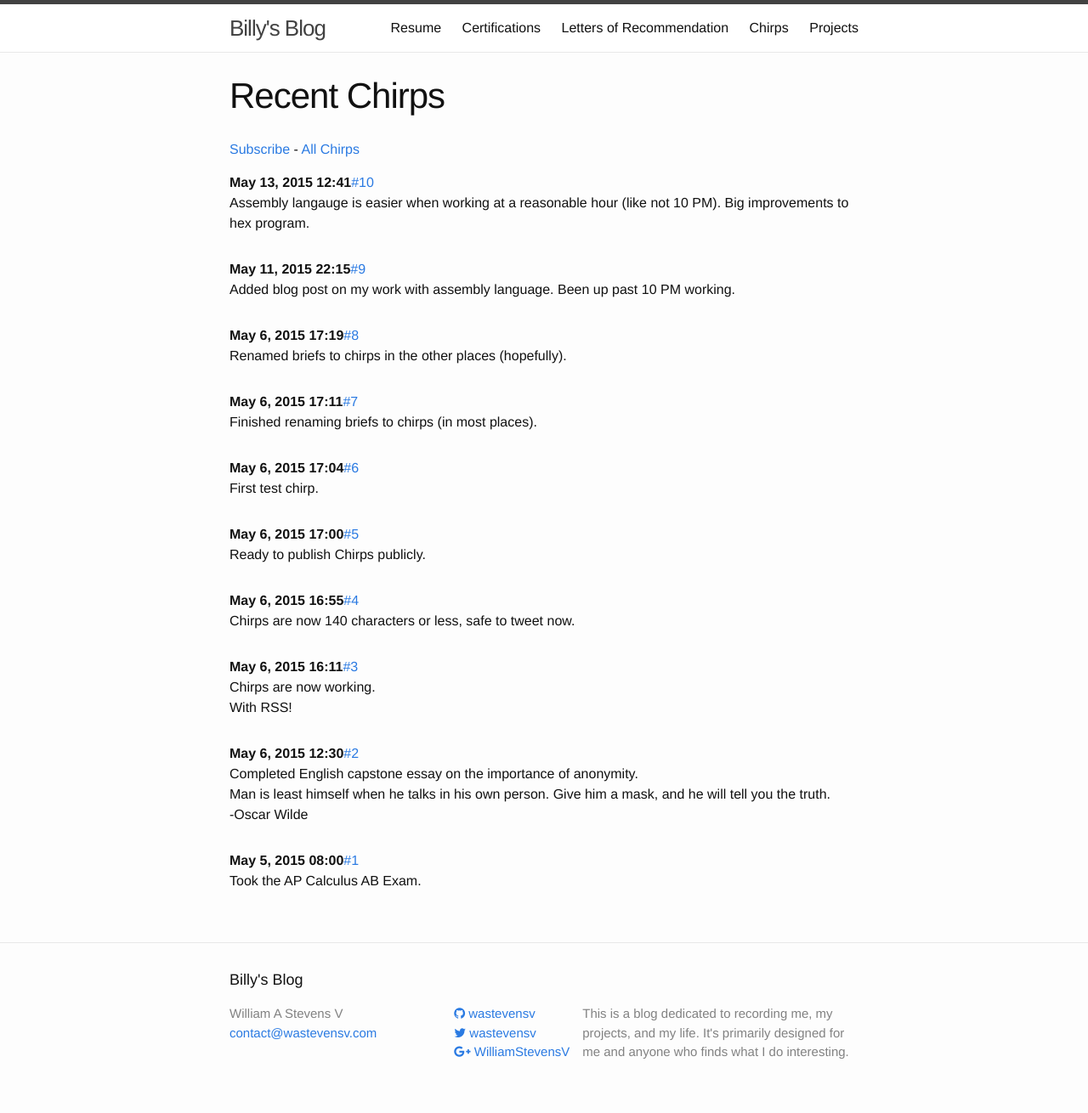
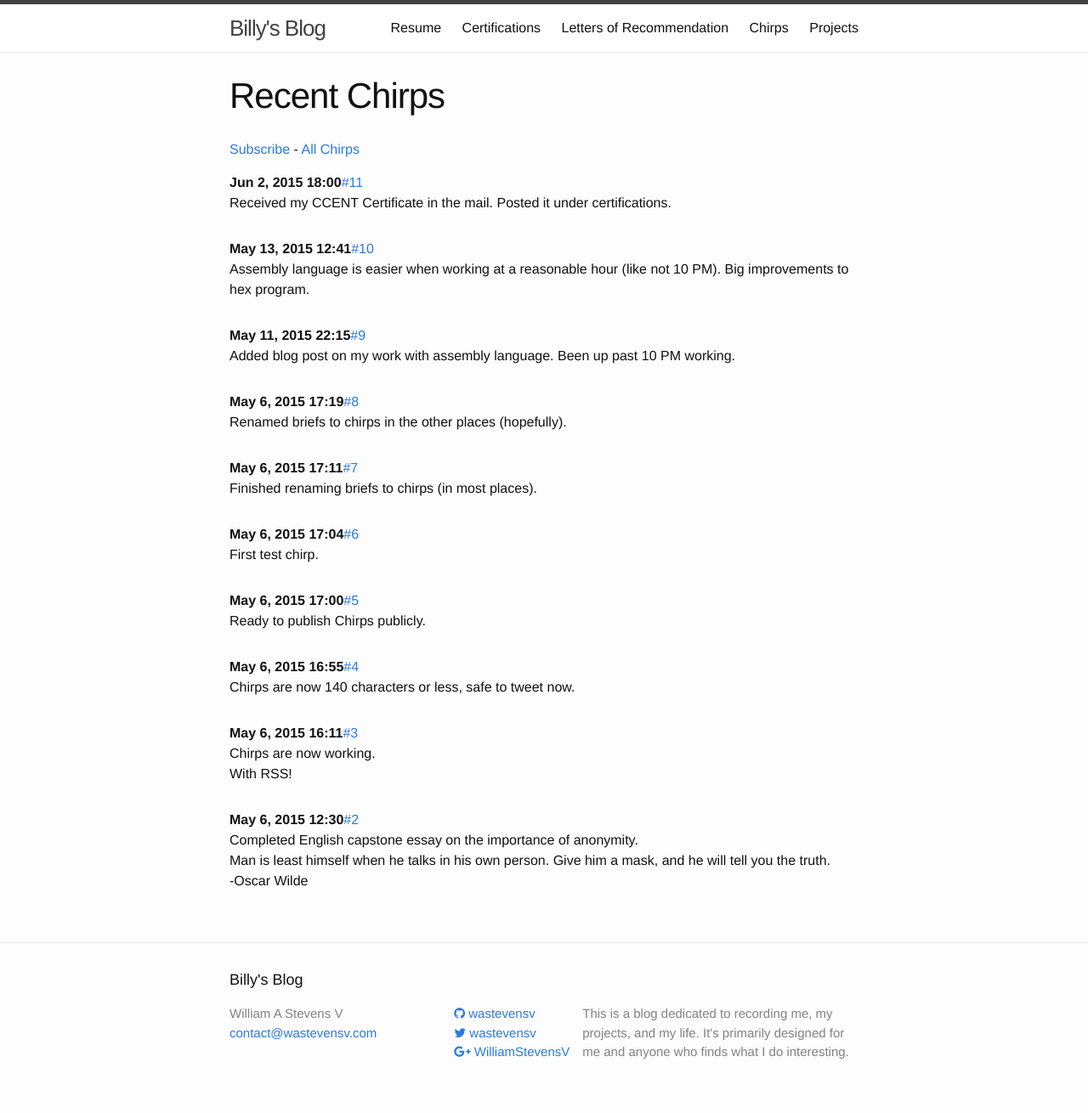
Before and after one commit to wastevensv/old-blog, a Jekyll site: the page built from chrips/index.html, in a window 1280 px wide. Shown: the whole page at 85% size. Built offline with Jekyll 4.4.1, drawn with Linux system fonts in a browser that asks for light colours; nearby versions of some CDN libraries.

Commit message:
Added CCENT certification.

```diff
--- a/_data/briefs.yml
+++ b/_data/briefs.yml
@@ -42,4 +42,8 @@
 
 - time: 2015-05-13 12:41
   text: >
-    Assembly langauge is easier when working at a reasonable hour (like not 10 PM). Big improvements to hex program.
+    Assembly language is easier when working at a reasonable hour (like not 10 PM). Big improvements to hex program.
+
+- time: 2015-06-02 18:00
+  text: >
+    Received my CCENT Certificate in the mail. Posted it under certifications.
--- a/certs/index.html
+++ b/certs/index.html
@@ -4,15 +4,18 @@
 permalink: /certs/
 ---
 
-<h2>Cisco Certifications</h2>
+<h2>CCENT Certification</h2>
+<img src="./CCENTCert.png"/>
+
+<h3> Other Cisco Certifications</h2>
 <img src="./CiscoIntroCert.png"/>
 <img src="./CiscoRoutingCert.png"/>
 <img src="./CiscoIntroLetter.png" style="width:48%;"/>
 <img src="./CiscoRoutingLetter.png" style="width:48%;"/>
 
-<h2>OSHA Certification</h2>
+<h2>OSHA Certifications</h2>
 <img src="./OSHACert.png"/>
 
-<h2>SkillsUSA Certificate</h2>
+<h2>SkillsUSA Certificates</h2>
 <img src="./SkillsUSACert.png"/>
 <img src="./SkillsUSA15Cert.png"/>
```
Also changed, not shown: certs/CCENTCert.png (added).
